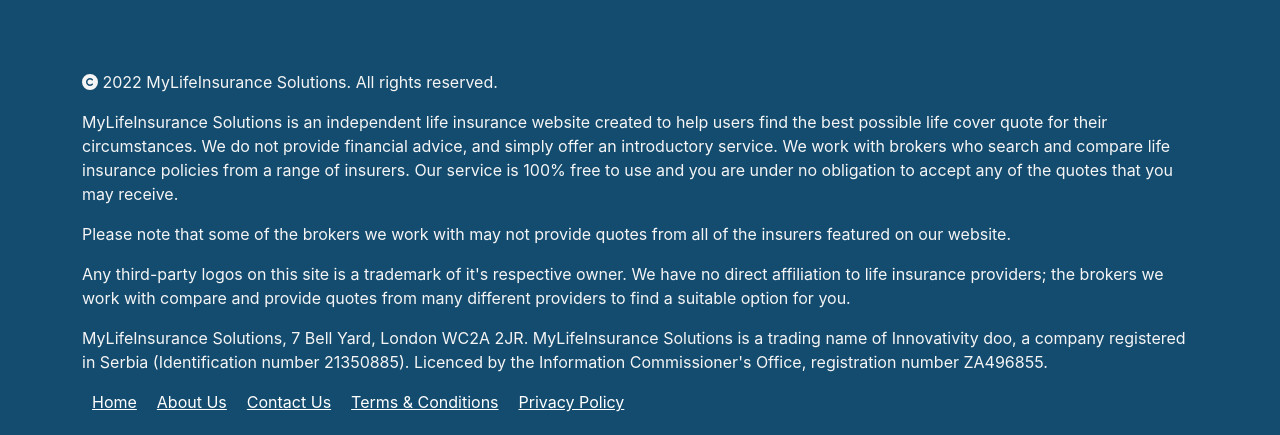
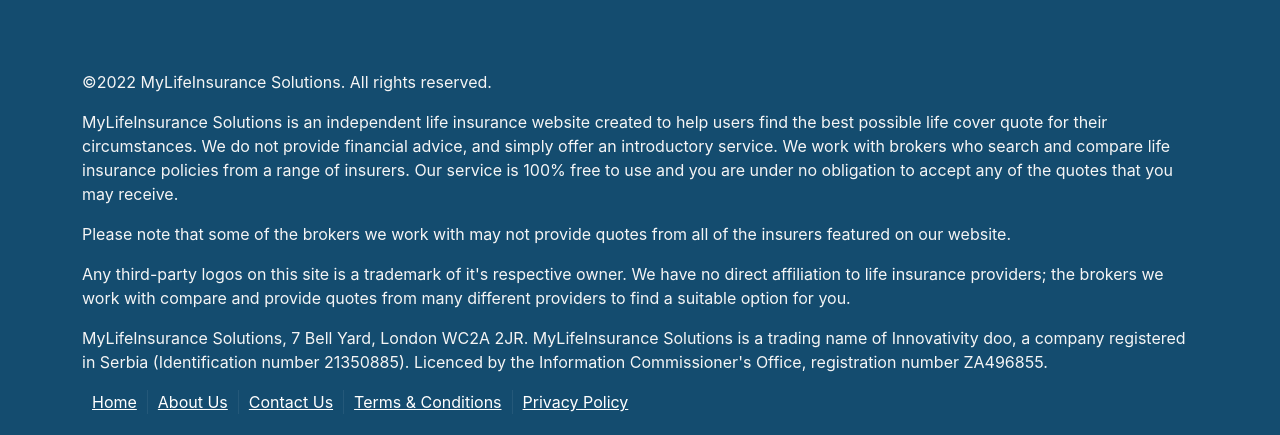
Before and after one commit to Techyfun/My-Life-Insurance-Reactjs, a React (Create React App) app: page /quotes in a window 1280 px wide. Shown: the part 1028-1463 px from the top of the page. Built offline with nearby package versions, Linux system fonts and the light colour scheme.

Commit message:
Footer  last child border update

```diff
--- a/src/Components/Footer.jsx
+++ b/src/Components/Footer.jsx
@@ -1,5 +1,3 @@
-import { faCopyright } from '@fortawesome/free-solid-svg-icons';
-import { FontAwesomeIcon } from '@fortawesome/react-fontawesome';
 import React from 'react';
 import { Col, Container, Row } from 'react-bootstrap';
 
@@ -48,7 +46,7 @@
                             </ul>
                         </div> : ""}
                         <div className="copy-right">
-                            <p><FontAwesomeIcon icon={faCopyright}/> 2022 MyLifeInsurance Solutions. All rights reserved.</p>
+                            <p>©2022 MyLifeInsurance Solutions. All rights reserved.</p>
                         </div>
                         <div className="footer-text">
                             <p>
--- a/src/index.css
+++ b/src/index.css
@@ -38,6 +38,15 @@
 .index-2 .form-info p,
 .index-3 .form-info p {
   color: #747373;
+}
+.index-2 .footer-links ul li,
+.index-3 .footer-links ul li {
+  border-right: 1px solid #ffffff12;
+  text-decoration: underline;
+}
+.index-2 .footer-links ul li:last-child,
+.index-3 .footer-links ul li:last-child {
+  border-right: none;
 }
 .index-2 p,
 .index-3 p {
```
